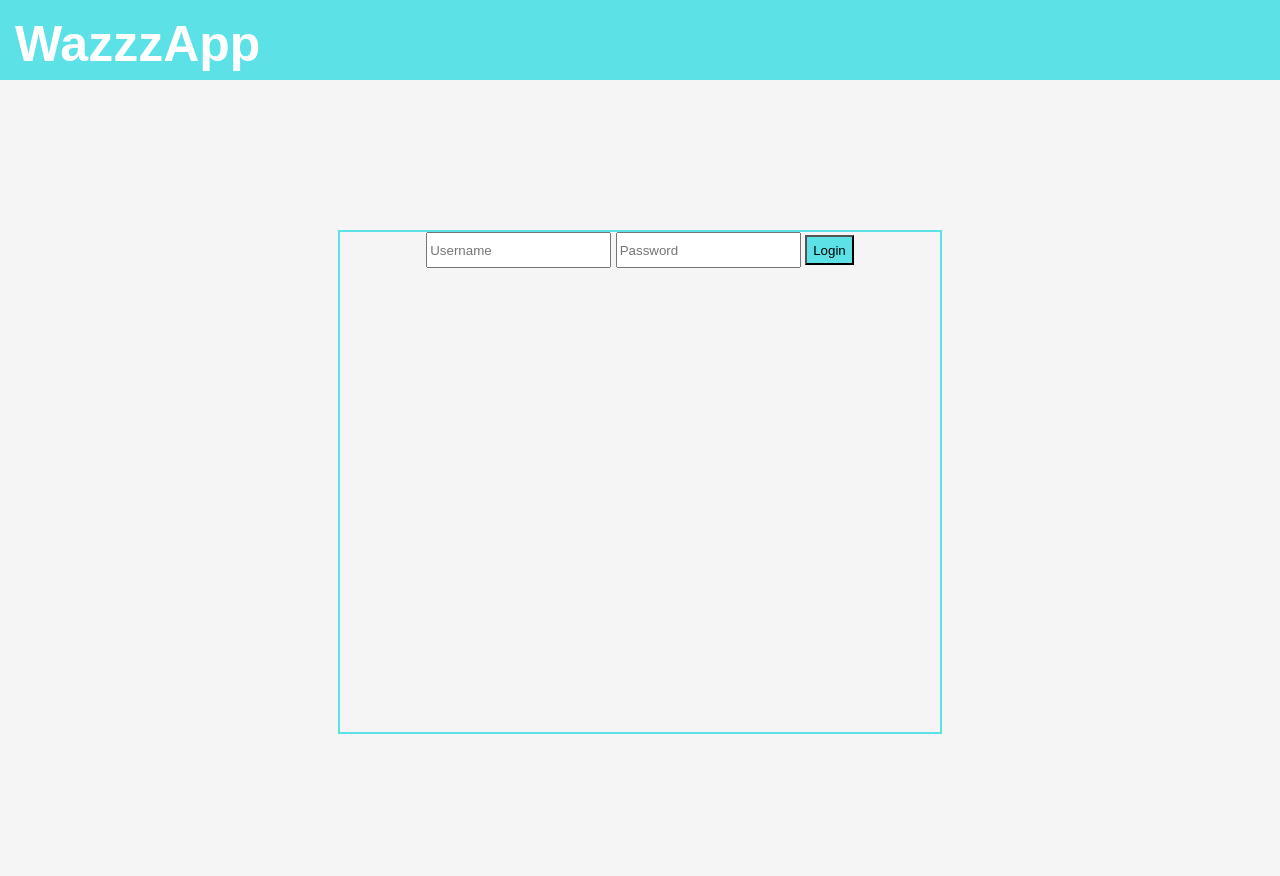
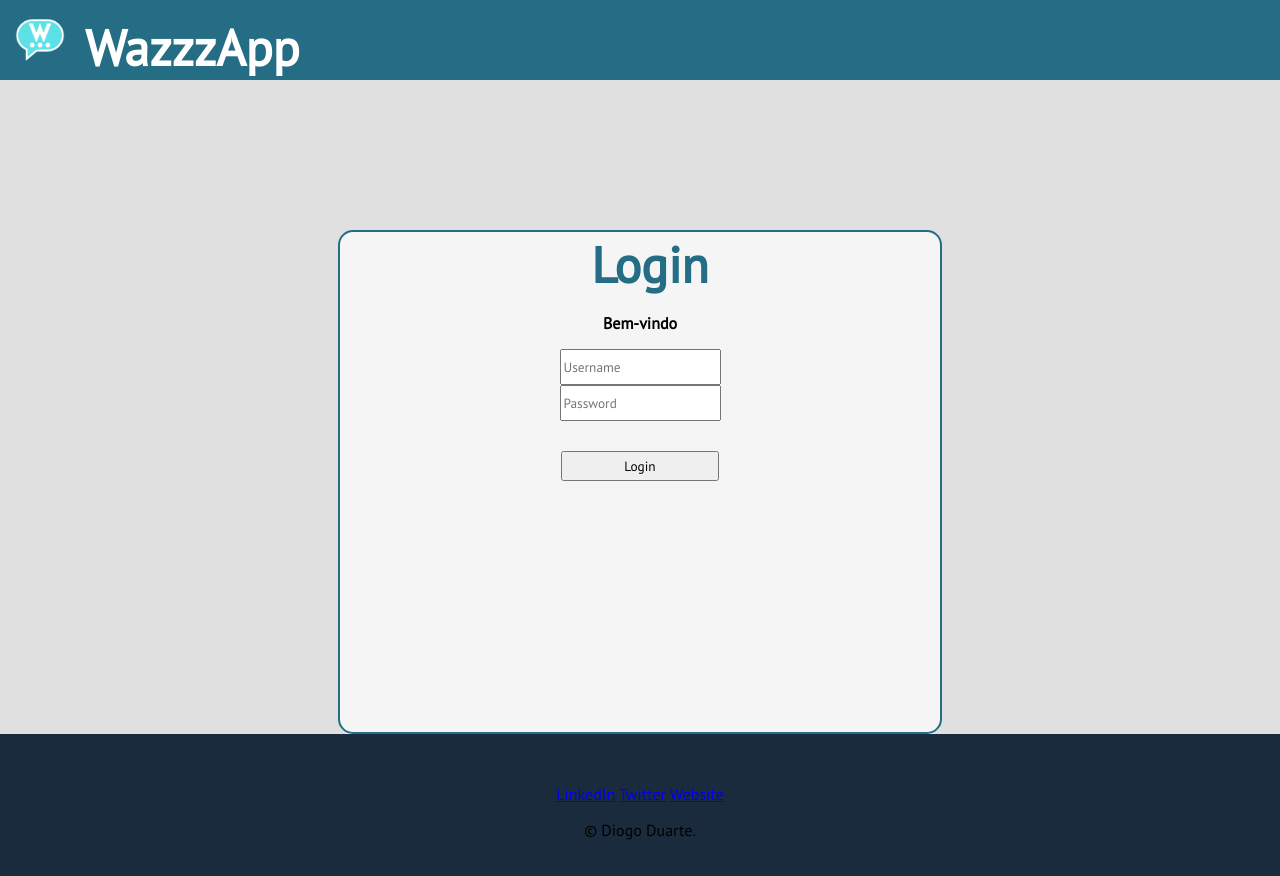
Before and after one commit to diogod1/WazzzApp, a plain HTML site: page index.html in a window 1280 px wide. Before the commit the page ends 800 px from the top, so only its background shows below. Drawn offline with Linux system fonts and the light colour scheme.

Commit message:
Version 1.1
Melhoramento do design (cores), adicionamento de footer

```diff
--- a/css/styles.css
+++ b/css/styles.css
@@ -1,12 +1,13 @@
 body {
-  font-family: sans-serif;
+  font-family: "PT Sans", sans-serif;
   text-align: center;
-  background-color: whitesmoke;
+  background-color: #e0e0e0;
   margin: 0;
 }
 
 h1 {
   margin: 0;
+  padding-left: 20px;
   font-size: 50px;
   color: white;
 }
@@ -24,16 +25,55 @@ input {
   margin: auto;
   margin-top: 150px;
   border: solid 2px;
-  border-color: #5ce1e6;
+  border-color: #256d85;
+  border-radius: 15px;
 }
 
 .button-portal {
-  background-color: #5ce1e6;
+  display: block;
+  margin: auto;
+  color: none;
+  width: 158px;
+  height: 30px;
+  margin-top: 30px;
 }
 
 .header {
-  background-color: #5ce1e6;
+  background-color: #256d85;
   height: 50px;
   text-align: left;
   padding: 15px;
+  display: flex;
 }
+
+.img-header {
+  margin: 0;
+}
+
+.portal-content {
+  display: block;
+  height: 500px;
+  padding-left: 100px;
+  padding-right: 100px;
+}
+
+.input-password {
+  display: block;
+  margin: auto;
+  color: none;
+}
+
+.input-email {
+  display: block;
+  margin: auto;
+  color: none;
+}
+
+.h1-login {
+  color: #256d85;
+}
+
+.bottom-container {
+  background-color: #1a2b3d;
+  padding: 50px 0 20px;
+}
--- a/index.html
+++ b/index.html
@@ -3,17 +3,37 @@
   <head>
     <meta charset="UTF-8" />
     <link rel="stylesheet" href="css/styles.css" />
+    <!--icon-->
     <link rel="icon" href="imgs/favicon.ico" />
+    <!--Fonts-->
+    <link rel="preconnect" href="https://fonts.googleapis.com" />
+    <link rel="preconnect" href="https://fonts.gstatic.com" crossorigin />
+    <link
+      href="https://fonts.googleapis.com/css2?family=PT+Sans&display=swap"
+      rel="stylesheet"
+    />
+    <!--Fonts-->
     <title>WazzApp</title>
   </head>
   <body>
     <div class="header">
+      <img class="img-header" src="imgs/android-chrome-512x512.png" />
       <h1>WazzzApp</h1>
     </div>
     <div class="portal">
-      <input placeholder="Username" type="email" />
-      <input placeholder="Password" type="password" />
-      <input class="button-portal" type="button" value="Login" />
+      <div class="portal-content">
+        <h1 class="h1-login">Login</h1>
+        <p><b>Bem-vindo</b></p>
+        <input class="input-email" placeholder="Username" type="email" />
+        <input class="input-password" placeholder="Password" type="password" />
+        <input class="button-portal" type="button" value="Login" />
+      </div>
+    </div>
+    <div class="bottom-container">
+      <a class="footer-link" href="https://www.linkedin.com/">LinkedIn</a>
+      <a class="footer-link" href="https://twitter.com/">Twitter</a>
+      <a class="footer-link" href="https://www.appbrewery.co/">Website</a>
+      <p class="copyright">© Diogo Duarte.</p>
     </div>
   </body>
 </html>
```
Also changed, not shown: imgs/site.webmanifest.
